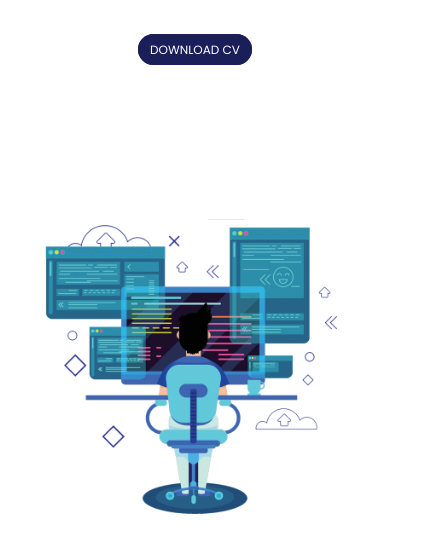
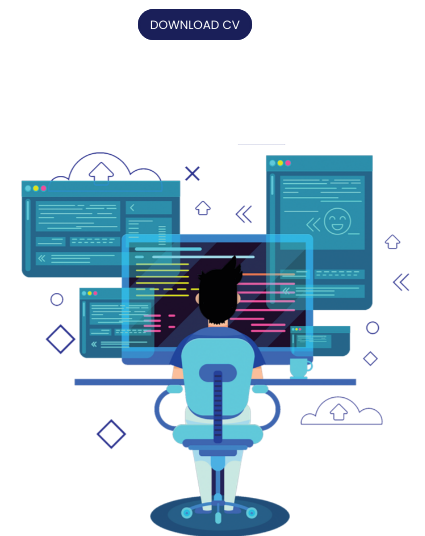
Before and after one commit to mdfikrie/mdfikrie.github.io, a plain HTML site: page index.html in a window 390 px wide. Shown: the part 246-782 px from the top of the page, 425 px wide, since content can reach past the window. Drawn offline with nearby package versions, Linux system fonts and the light colour scheme.

Commit message:
edit style.css

```diff
--- a/style.css
+++ b/style.css
@@ -141,9 +141,9 @@ h1{
     }
     #home .img-home{
         margin:auto!important;
-        height:300px;
-        margin-top: 20px;
-        margin-left: 70px;
+        height:400px;
+        /* margin-top: 20px;
+        margin-left: 70px; */
     }
 
 }
```
